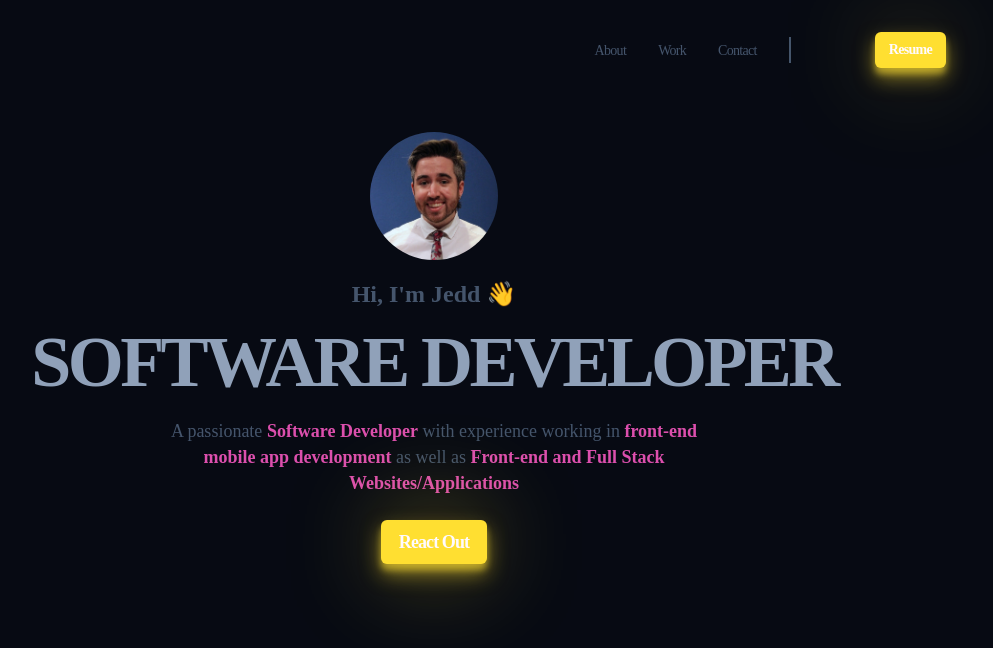
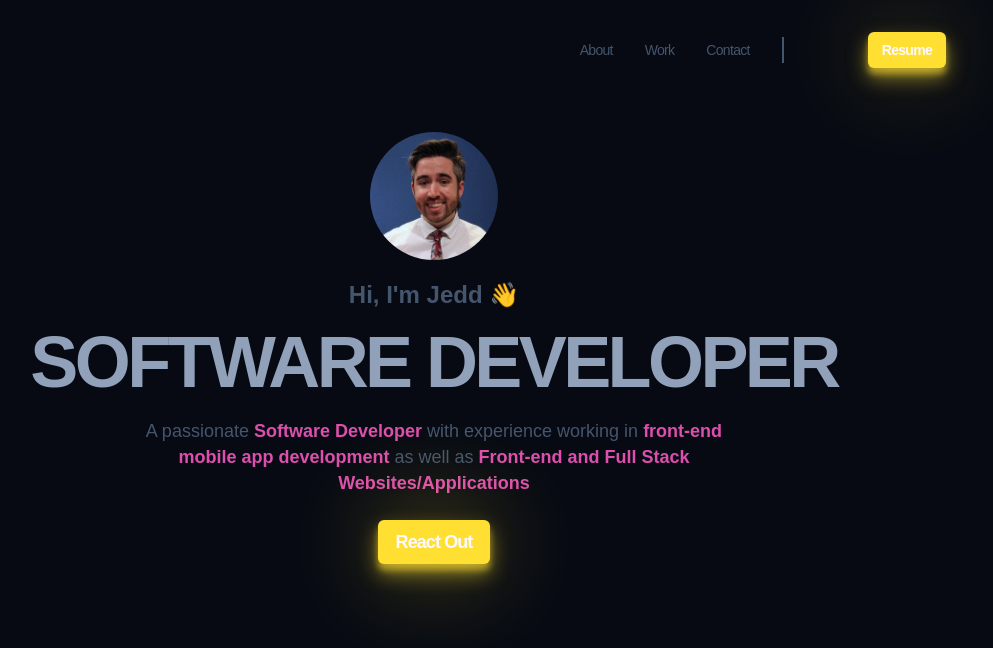
Before and after one commit to jeddnugent/personal-portfolio, a React (Vite) app: page / in a window 1280 px wide. Shown: the top 648 px of the page, without its empty margins (206-1199 px from the left). Built offline with nearby package versions, Linux system fonts and the light colour scheme; some icons are missing.

Commit message:
Changing site font to General Sans

```diff
--- a/src/styles/index.css
+++ b/src/styles/index.css
@@ -37,6 +37,7 @@ html {
 }
 
 body {
+	font-family: General Sans, sans-serif;
 	background-color: var(--clr-dark);
 	color: var(--clr-light);
 }
```
